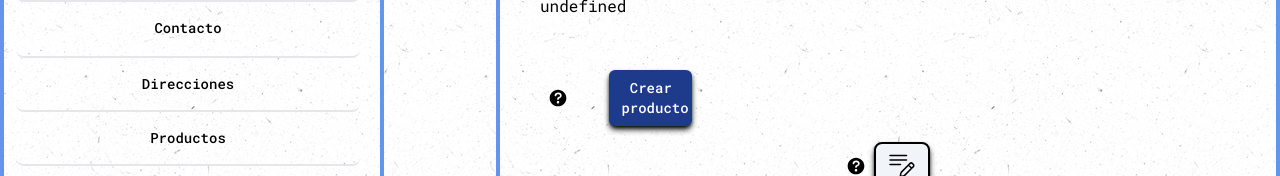
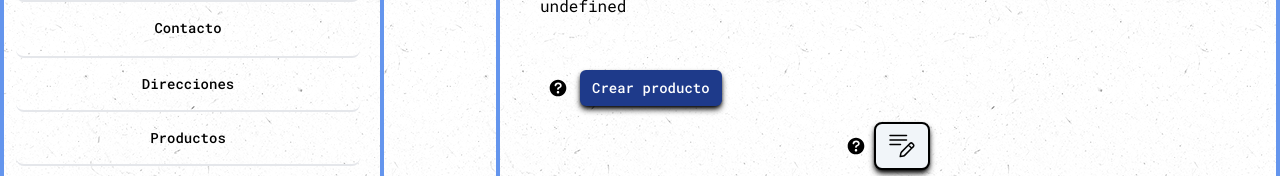
Before and after one commit to PetFriendlyUniverse/Henry-Pf, a React (Vite) app in the folder client/: page /profile/store/1 in a window 1280 px wide. Shown: the part 320-496 px from the top of the page. Built offline with nearby package versions, Linux system fonts and the light colour scheme; no server answers.

Commit message:
fix linkButton

```diff
--- a/client/src/components/Button/LinkButton.jsx
+++ b/client/src/components/Button/LinkButton.jsx
@@ -1,13 +1,11 @@
 function LinkButton({ component, onClick }) {
   return (
-    <div className="flex w-full justify-center">
-      <button
-        onClick={onClick}
-        className="mx-3 w-1/2 justify-center rounded-md bg-blue-900 px-3 py-2 text-center text-sm font-medium text-white shadow-md shadow-black transition-all duration-200 hover:bg-blueHover active:translate-y-1 "
-      >
-        {component}
-      </button>
-    </div>
+    <button
+      onClick={onClick}
+      className="mx-3 rounded-md bg-blue-900 px-3 py-2 text-center text-sm font-medium text-white shadow-md shadow-black transition-all duration-200 hover:bg-blueHover active:translate-y-1"
+    >
+      {component}
+    </button>
   );
 }
 
```
